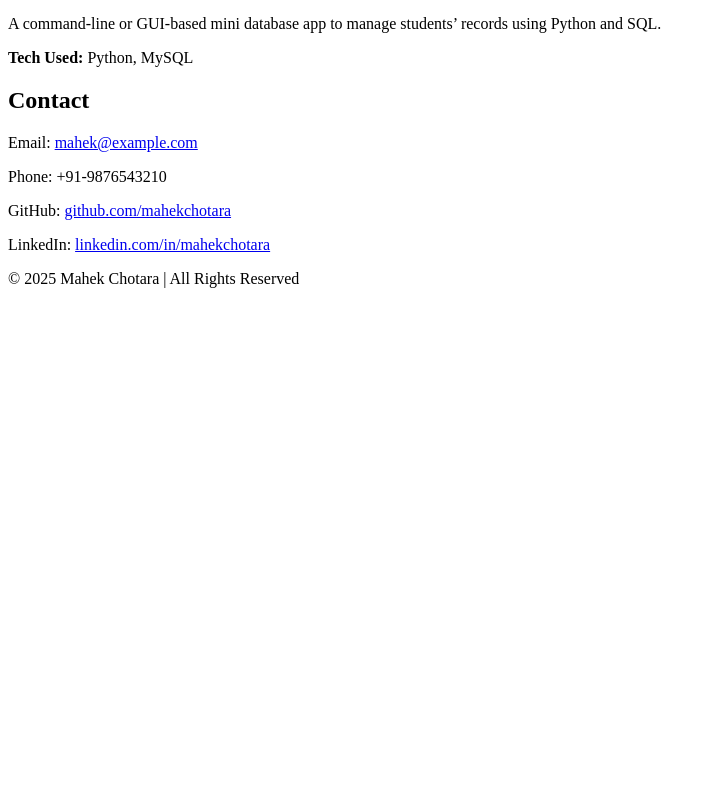
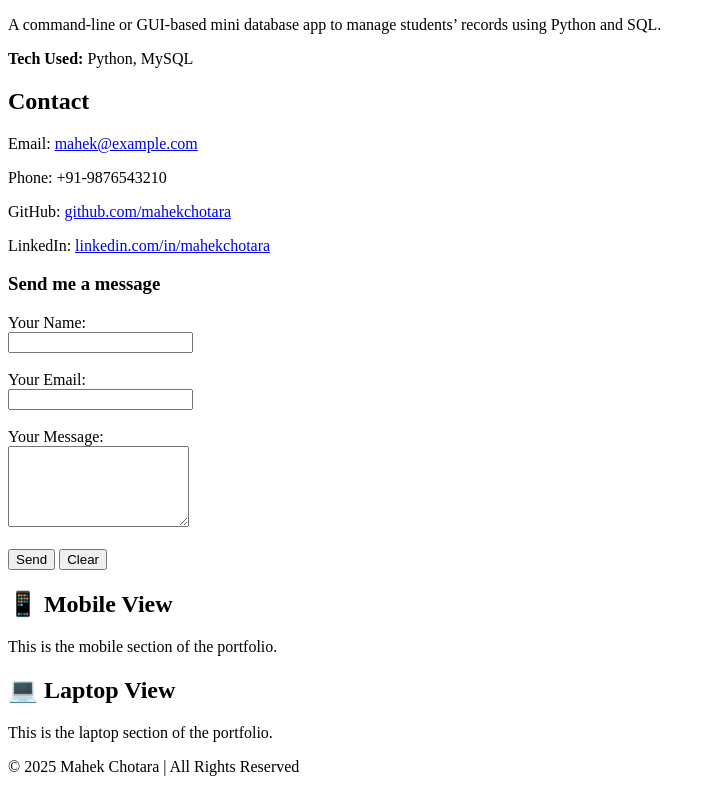
Before and after one commit to Mahek-Ahir/portfolio-website, a plain HTML site: page index.html in a window 1280 px wide. Shown: the part 846-1638 px from the top of the page, without its empty margins (0-716 px from the left). Before the commit the page ends 1150 px from the top, so only its background shows below. Drawn offline with Linux system fonts and the light colour scheme.

Commit message:
Update index.html

```diff
--- a/index.html
+++ b/index.html
@@ -16,7 +16,10 @@
       <a href="#education">Education</a> |
       <a href="#skills">Skills</a> |
       <a href="#projects">Projects</a> |
-      <a href="#contact">Contact</a>
+      <a href="#contact">Contact</a> |
+      <!-- New Emoji Buttons -->
+      <a href="#mobile">📱</a> |
+      <a href="#laptop">💻</a>
     </nav>
   </header>
 
@@ -80,6 +83,34 @@
     <p>Phone: +91-9876543210</p>
     <p>GitHub: <a href="https://github.com/mahekchotara" target="_blank">github.com/mahekchotara</a></p>
     <p>LinkedIn: <a href="https://linkedin.com/in/mahekchotara" target="_blank">linkedin.com/in/mahekchotara</a></p>
+
+    <!-- CONTACT FORM -->
+    <h3>Send me a message</h3>
+    <form action="mailto:mahek@example.com" method="post" enctype="text/plain">
+      <label for="name">Your Name:</label><br>
+      <input type="text" id="name" name="name" required><br><br>
+
+      <label for="email">Your Email:</label><br>
+      <input type="email" id="email" name="email" required><br><br>
+
+      <label for="message">Your Message:</label><br>
+      <textarea id="message" name="message" rows="5" required></textarea><br><br>
+
+      <input type="submit" value="Send">
+      <input type="reset" value="Clear">
+    </form>
+  </section>
+
+  <!-- MOBILE SECTION -->
+  <section id="mobile">
+    <h2>📱 Mobile View</h2>
+    <p>This is the mobile section of the portfolio.</p>
+  </section>
+
+  <!-- LAPTOP SECTION -->
+  <section id="laptop">
+    <h2>💻 Laptop View</h2>
+    <p>This is the laptop section of the portfolio.</p>
   </section>
 
   <!-- FOOTER -->
```
